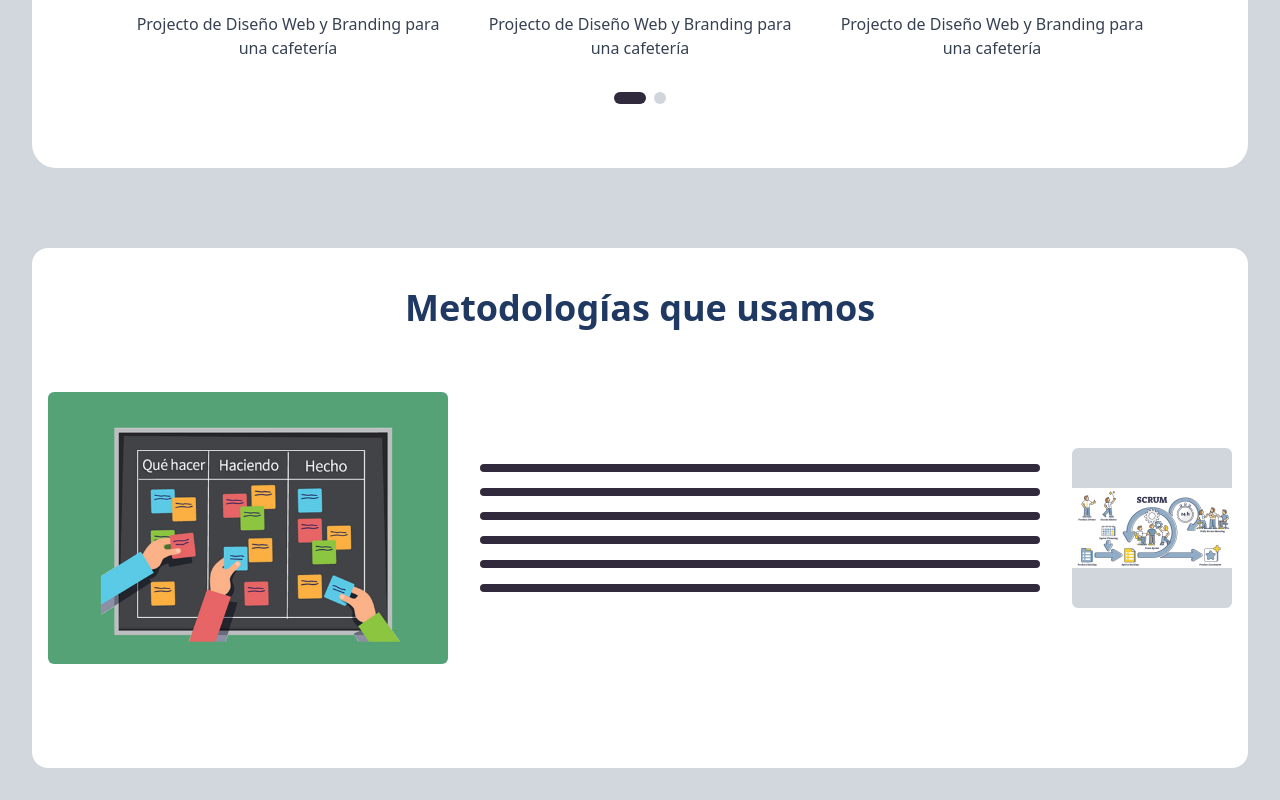
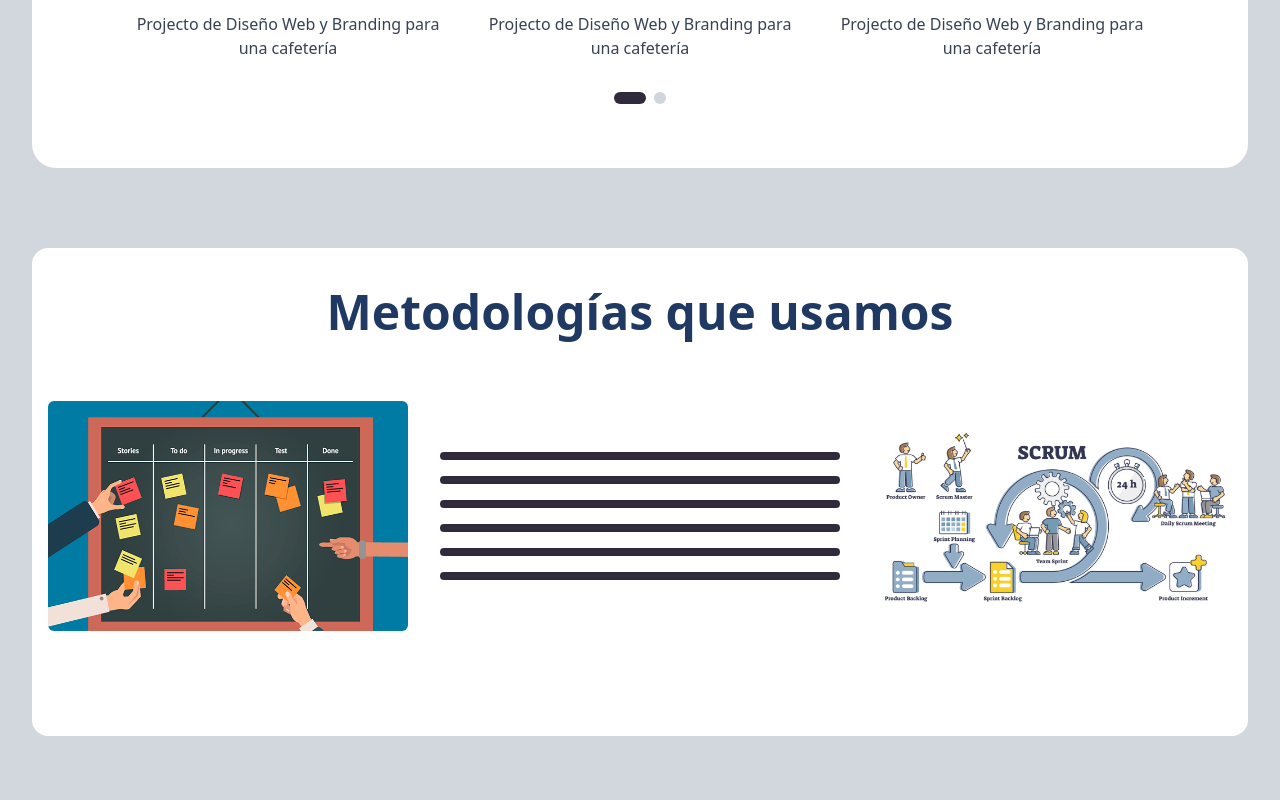
Before and after one commit to SofiaRR06/Practica-Final-DIW, a React (Vite) app: page / in a window 1280 px wide. Shown: the part 1136-1936 px from the top of the page. After the commit the page ends 1904 px from the top, so only its background shows below. Built offline with nearby package versions, Linux system fonts and the light colour scheme.

Commit message:
metodologia 2

```diff
--- a/src/components/Methodologies.tsx
+++ b/src/components/Methodologies.tsx
@@ -1,17 +1,17 @@
 import React from "react";
-import  Kanban  from "../assets/metodologia-kanban.jpg";
+import  Kanban  from "../assets/metodologia-kanban.png";
 import Scrum from "../assets/metodologia-scrum.jpg";
 
 const Methodologies: React.FC = () => {
   return (
     <div className="bg-white mx-auto px-4 py-10 mt-20 rounded-2xl" >
-      <h2 className="text-4xl font-bold text-center  text-blue">
+      <h2 className="text-5xl font-bold text-center  text-blue">
         Metodologías que usamos
       </h2>
 
       <div className="flex flex-col md:flex-row items-center justify-between gap-8">
         {/* Cuadro izquierdo */}
-        <div className="w-100 h-100 flex items-center justify-center">
+        <div className="w-90 h-90 flex items-center justify-center">
           <img src={Kanban} className="rounded-md"/>
         </div>
 
@@ -26,7 +26,7 @@ const Methodologies: React.FC = () => {
         </div>
 
         {/* Cuadro derecho */}
-        <div className="w-40 h-40 bg-gray-300 flex items-center justify-center rounded-md">
+        <div className="w-90 h-90 flex items-center justify-center rounded-md">
                     <img src={Scrum} />
         </div>
       </div>
```
Also changed, not shown: src/assets/metodologia-kanban.png (added).
